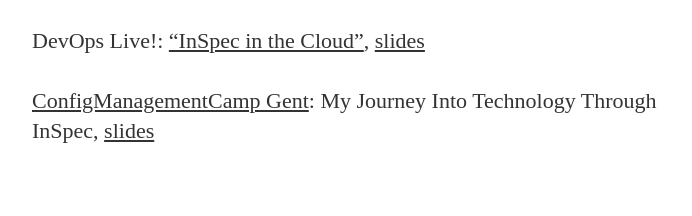
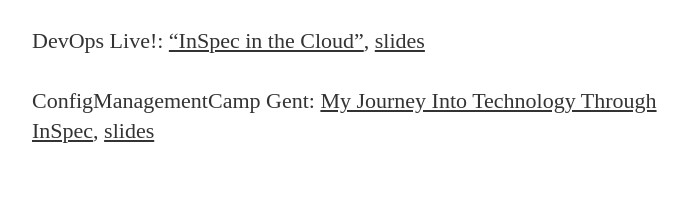
Before and after one commit to anniehedgpeth/anniehedgpeth.github.io, a Jekyll site: the page built from community.md, in a window 1280 px wide. Shown: the part 1200-1416 px from the top of the page, without its empty margins (288-980 px from the left). Built offline with Jekyll 4.4.1, drawn with Linux system fonts in a browser that asks for light colours; nearby versions of some CDN libraries; some web fonts are replaced; some of the changed lines change nothing that is shown; grey boxes are pictures that could not be loaded.

Commit message:
cmc link

```diff
--- a/community.md
+++ b/community.md
@@ -21,4 +21,4 @@
 
 DevOps Live!: [“InSpec in the Cloud”](https://www.youtube.com/watch?v=Y9kqolVaMOA), [slides](http://prezi.com/teptbcs7stva/?utm_campaign=share&rc=ex0share&utm_medium=copy)
 
-[ConfigManagementCamp Gent](http://cfgmgmtcamp.eu/schedule/main/annie-hedgpeth.html): My Journey Into Technology Through InSpec, [slides](http://prezi.com/3k-pdefzgx9t/?utm_campaign=share&rc=ex0share&utm_medium=copy)
+ConfigManagementCamp Gent: [My Journey Into Technology Through InSpec](https://www.youtube.com/watch?v=Vg9ViDHKWJc), [slides](http://prezi.com/3k-pdefzgx9t/?utm_campaign=share&rc=ex0share&utm_medium=copy)
```
Also changed, not shown: 2 other files.
